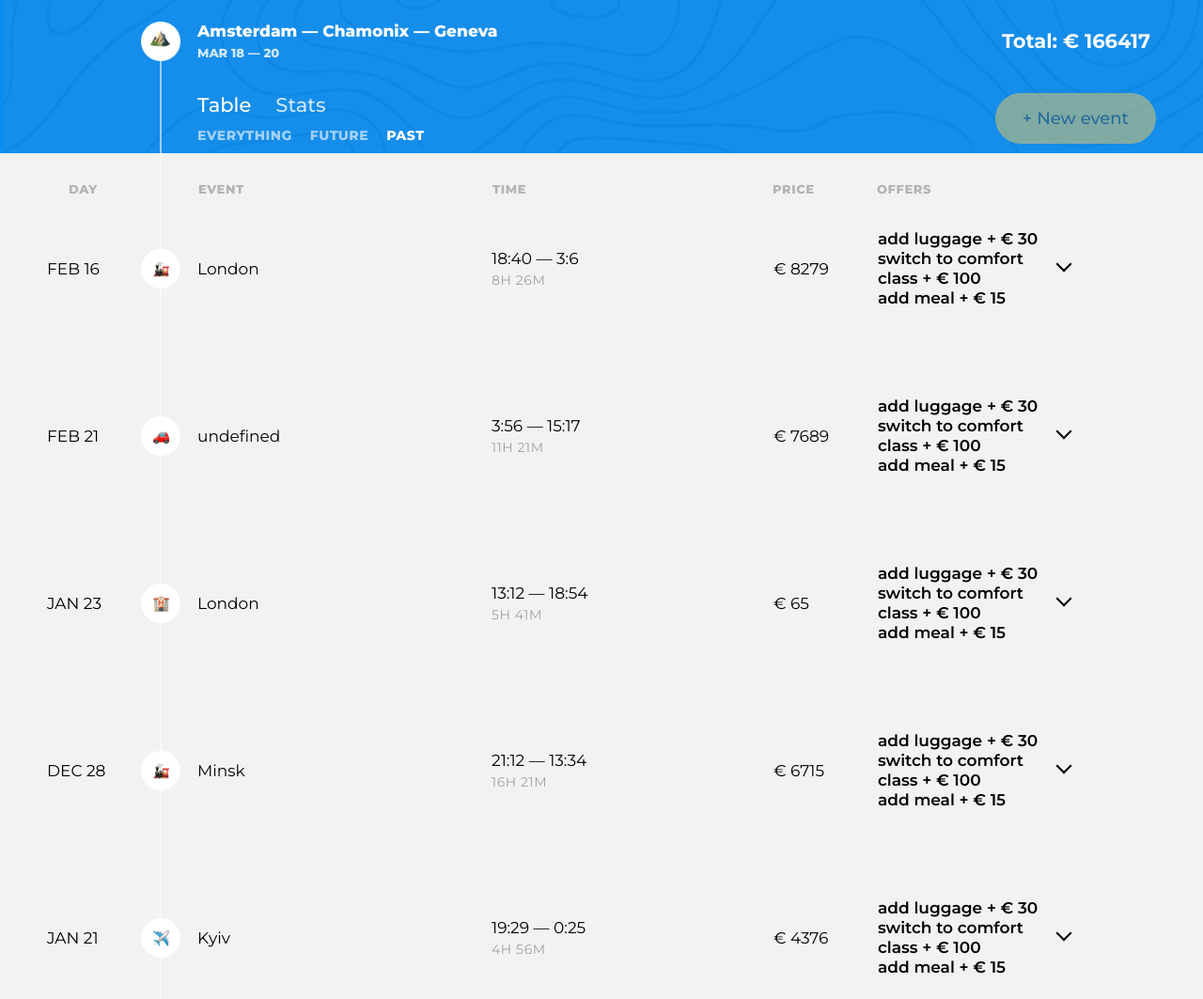
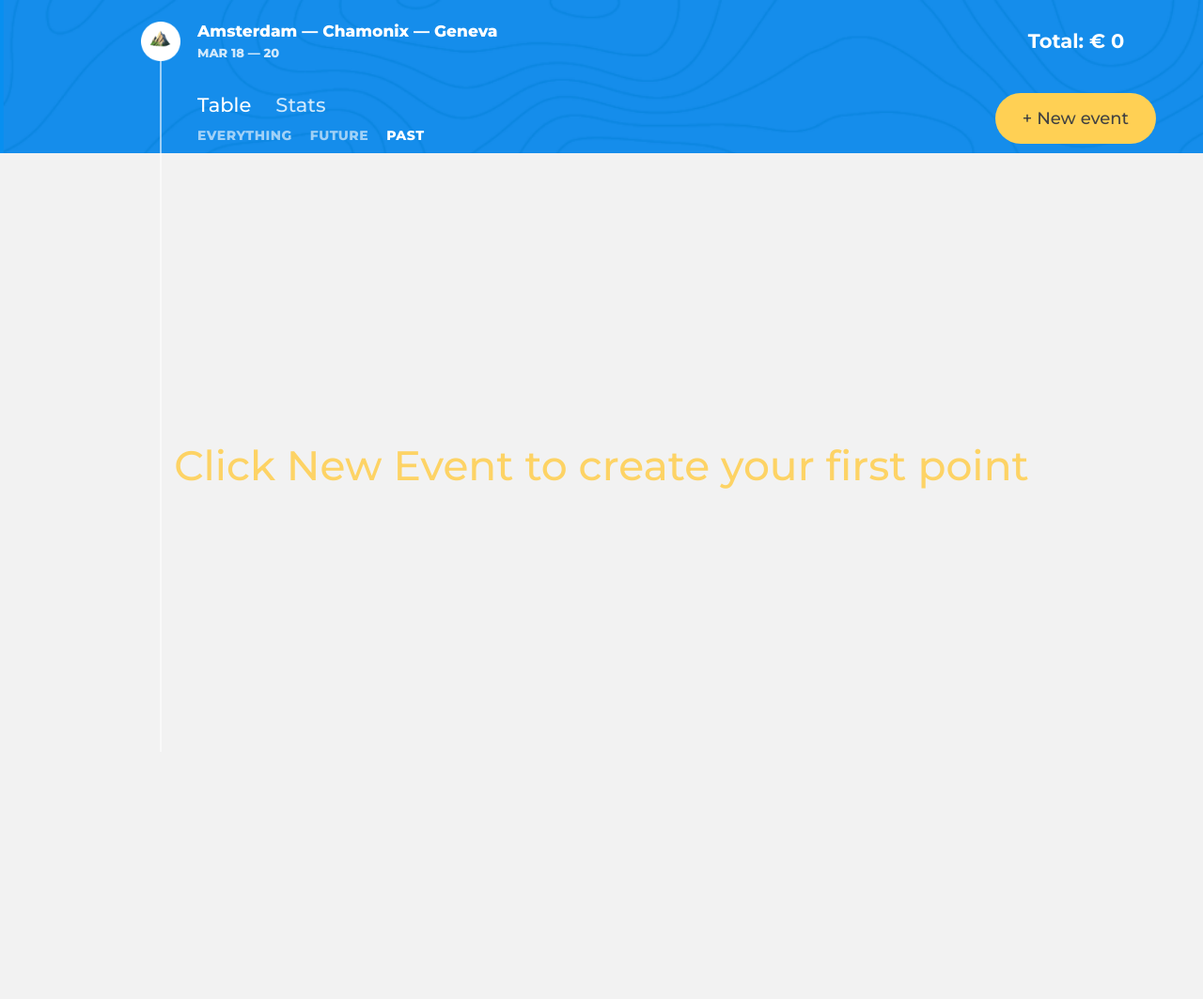
Before and after one commit to uladzislauarstiukh/bigtrip, a website built with Vite: page bigTrip/index.html in a window 1280 px wide. Shown: the top 1063 px of the page at 94% size. After the commit the page ends 800 px from the top, so only its background shows below. Built offline with nearby package versions, Linux system fonts and the light colour scheme.

Commit message:
no events

```diff
--- a/bigTrip/src/controllers/tripController.ts
+++ b/bigTrip/src/controllers/tripController.ts
@@ -1,17 +1,31 @@
 import { EventItem } from "mock/data";
 import { Controller } from "./types";
-import { EditEvent, Event as EventPoint } from "@view";
+import { EditEvent, EventList, Event as EventPoint, NoEvents, Sort } from "@view";
 import { render, replace } from "@utils/render";
 
 const COUNT = 10;
+
+
 
 export class TripController implements Controller {
   _container: Element | null;
   constructor(container: Element | null) {
     this._container = container;
+    this._sort = new Sort();
+    this._eventList = new EventList();
   }
 
   render(data: EventItem[]) {
+
+    if (data.length === 0) {
+      render(this._container, new NoEvents());
+      return;
+    }
+
+    render(this._container, this._sort);
+    render(this._container, this._eventList);
+
+    const tripEventsListNode = this._container?.querySelector('.trip-events__list');
 
     for (let i = 0; i < COUNT; i++) {
       const event = new EventPoint(data[i]);
@@ -34,7 +48,7 @@ export class TripController implements Controller {
         window.addEventListener('keydown', onEscClick);
       });
 
-      render(this._container, event);
+      render(tripEventsListNode, event);
     }
   }
 }
--- a/bigTrip/src/css/css/style.css
+++ b/bigTrip/src/css/css/style.css
@@ -503,7 +503,7 @@ main {
   font-size: 44px;
   line-height: 60px;
   text-align: center;
-  color: #ffffff;
+  color: #ffd054;
   opacity: 0.89;
 }
 
--- a/bigTrip/src/main.ts
+++ b/bigTrip/src/main.ts
@@ -11,9 +11,9 @@ import {
 } from "@view";
 import { generateData } from "./mock/data";
 import { getTotalCost } from "@utils/getTotalCost";
-import { TripController } from "./controllers/TripController";
+import { TripController } from "./controllers/tripController";
 
-const data = generateData();
+const data = [];
 const totalCostNumber = getTotalCost(data);
 
 const info = new Info();
@@ -22,8 +22,7 @@ const totalCost = new TotalCost(totalCostNumber);
 const menu = new Menu();
 const filter = new Filter();
 const buttonNewEvent = new ButtonNewEvent();
-const sort = new Sort();
-const eventList = new EventList();
+
 
 const tripMainNode = document.querySelector('.trip-main');
 render(tripMainNode, info, Position.AfterBegin);
@@ -40,10 +39,7 @@ render(filterNode, filter);
 render(tripMainNode, buttonNewEvent);
 
 const tripEventsNode = document.querySelector('.trip-events');
-render(tripEventsNode, sort);
-render(tripEventsNode, eventList);
 
-const tripEventsListNode = document.querySelector('.trip-events__list');
 
-const tripController = new TripController(tripEventsListNode);
+const tripController = new TripController(tripEventsNode);
 tripController.render(data)
--- a/bigTrip/src/utils/getTotalCost.ts
+++ b/bigTrip/src/utils/getTotalCost.ts
@@ -3,7 +3,9 @@ import { EventItem } from "mock/data";
 
 export const getTotalCost = (data: EventItem[]) => {
   let totalCost = 0;
-
+  if (data.length === 0) {
+    return 0;
+  }
   data.forEach(({ offers, basePrice }) => {
     totalCost += offers.reduce((sum, next) => sum += next.price + basePrice, 0);
   });
--- a/bigTrip/src/view/buttonNewEvent/buttonNewEvent.ts
+++ b/bigTrip/src/view/buttonNewEvent/buttonNewEvent.ts
@@ -2,7 +2,7 @@ import { AbstractComponent } from "@view";
 
 const createButtonNewEventTemplate = () => {
   return (
-    `<button class="trip-main__event-add-btn  btn  btn--big  btn--yellow" type="button" disabled="">New event</button>`
+    `<button class="trip-main__event-add-btn  btn  btn--big  btn--yellow" type="button">New event</button>`
   );
 };
 export class ButtonNewEvent extends AbstractComponent {
--- a/bigTrip/src/view/index.ts
+++ b/bigTrip/src/view/index.ts
@@ -10,3 +10,4 @@ export { Sort } from './sort/sort';
 export { TotalCost } from './totalCost/totalCost';
 export { TripInfo } from './tripInfo/tripInfo';
 export { Filter } from './filter/filter';
+export { NoEvents } from './noEvents/NoEvents';
--- /dev/null
+++ b/bigTrip/src/view/noEvents/NoEvents.ts
@@ -0,0 +1,8 @@
+import { AbstractComponent } from "@view";
+
+
+export class NoEvents extends AbstractComponent {
+  getTemplate = () => {
+    return `<p class="trip-events__msg">Click New Event to create your first point</p>`;
+  };
+}
```
